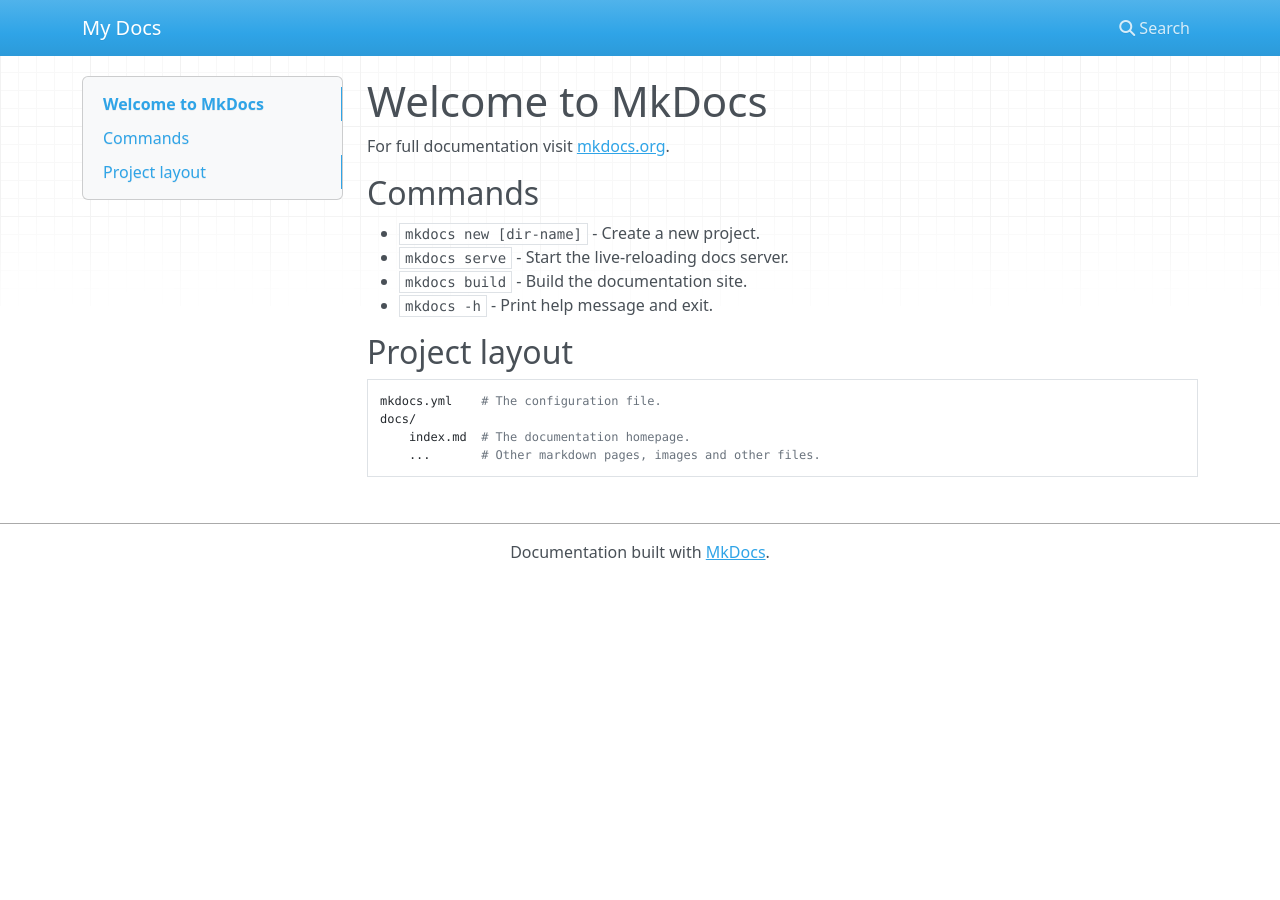
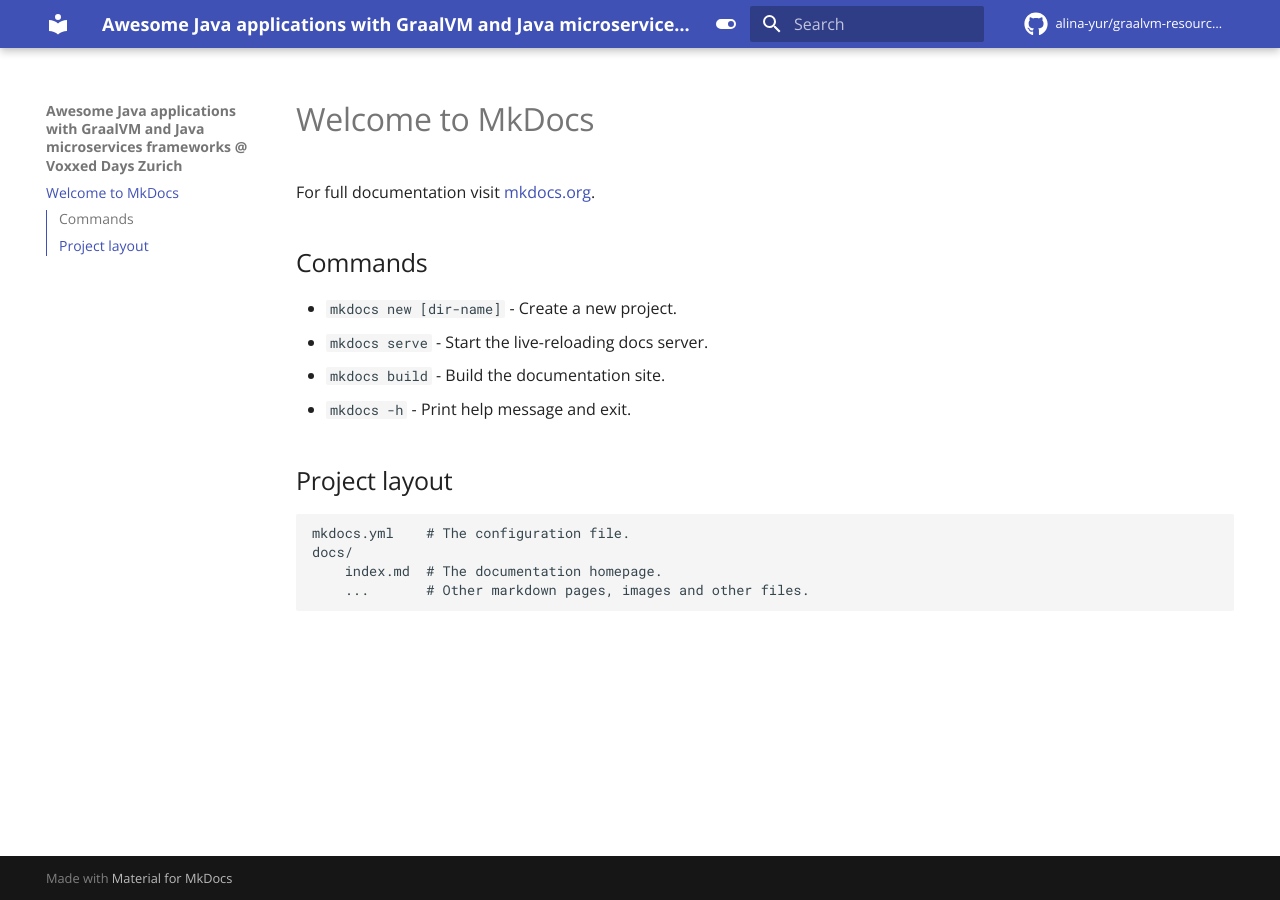
Before and after one commit to alina-yur/voxxed-zurich, an MkDocs documentation site: the page built from docs/index.md, in a window 1280 px wide. Built offline with MkDocs 1.6.1 and Material for MkDocs 9.7.7, drawn with Linux system fonts in a browser that asks for light colours; nearby versions of some CDN libraries; comment, search, counter and statistics services are not loaded.

Commit message:
update theme

```diff
--- a/mkdocs.yml
+++ b/mkdocs.yml
@@ -1 +1,40 @@
-site_name: My Docs
+site_name: Awesome Java applications with GraalVM and Java microservices frameworks @ Voxxed Days Zurich
+theme:
+  name: material
+  icon:
+    repo: fontawesome/brands/github
+  palette:
+    - scheme: default
+      primary: indigo
+      accent: indigo
+      toggle:
+        icon: material/toggle-switch
+        name: Switch to dark mode
+    - scheme: slate
+      primary: indigo
+      accent: indigo
+      toggle:
+        icon: material/toggle-switch-off-outline
+        name: Switch to light mode
+  favicon: assets/images/favicon.png
+  font:
+    text: Open Sans
+  features:
+    - navigation.instant
+    - navigation.tracking
+    - navigation.sections
+    - toc.integrate
+extra:
+  analytics:
+    provider: google
+    property: G-D5MSF4CYKX
+plugins:
+  - social
+  - search
+repo_url: https://github.com/alina-yur/graalvm-resources
+repo_name: alina-yur/graalvm-resources
+markdown_extensions:
+  - attr_list
+  - pymdownx.emoji:
+      emoji_index: !!python/name:materialx.emoji.twemoji
+      emoji_generator: !!python/name:materialx.emoji.to_svg
```
